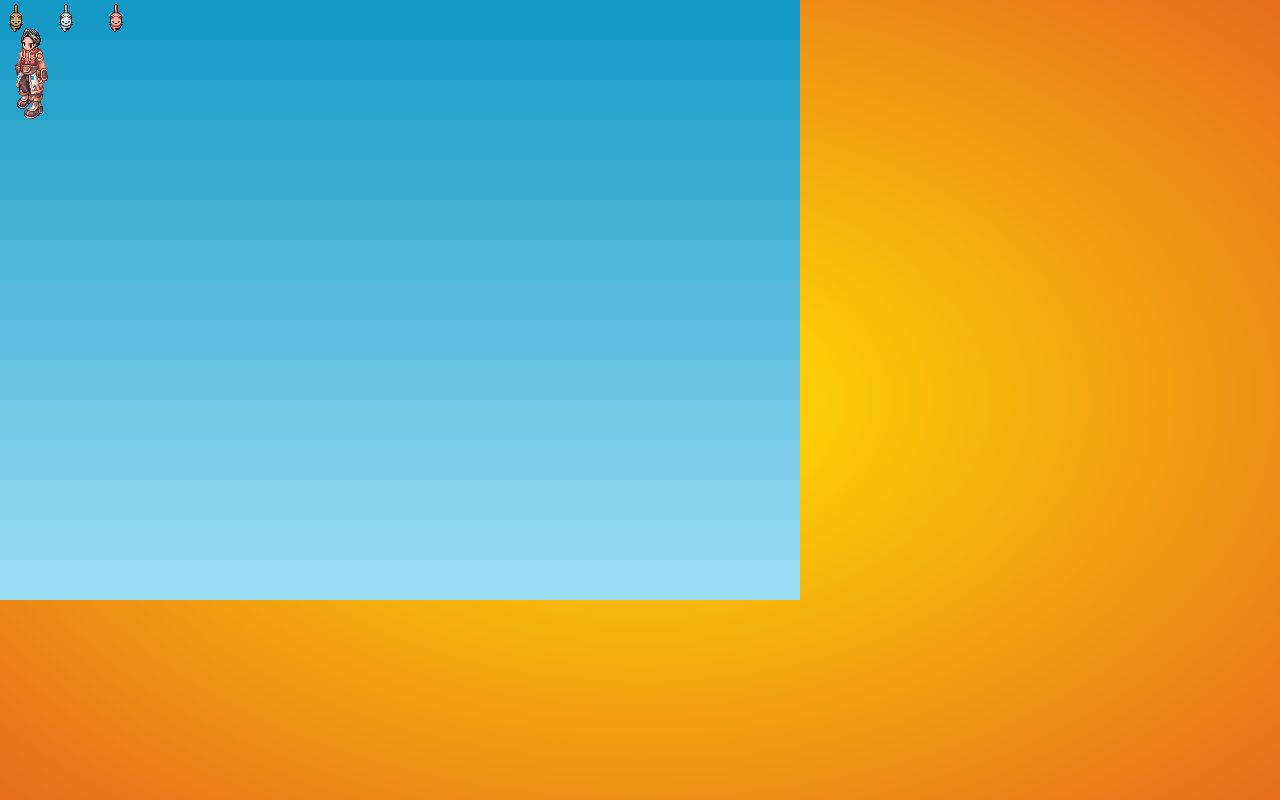
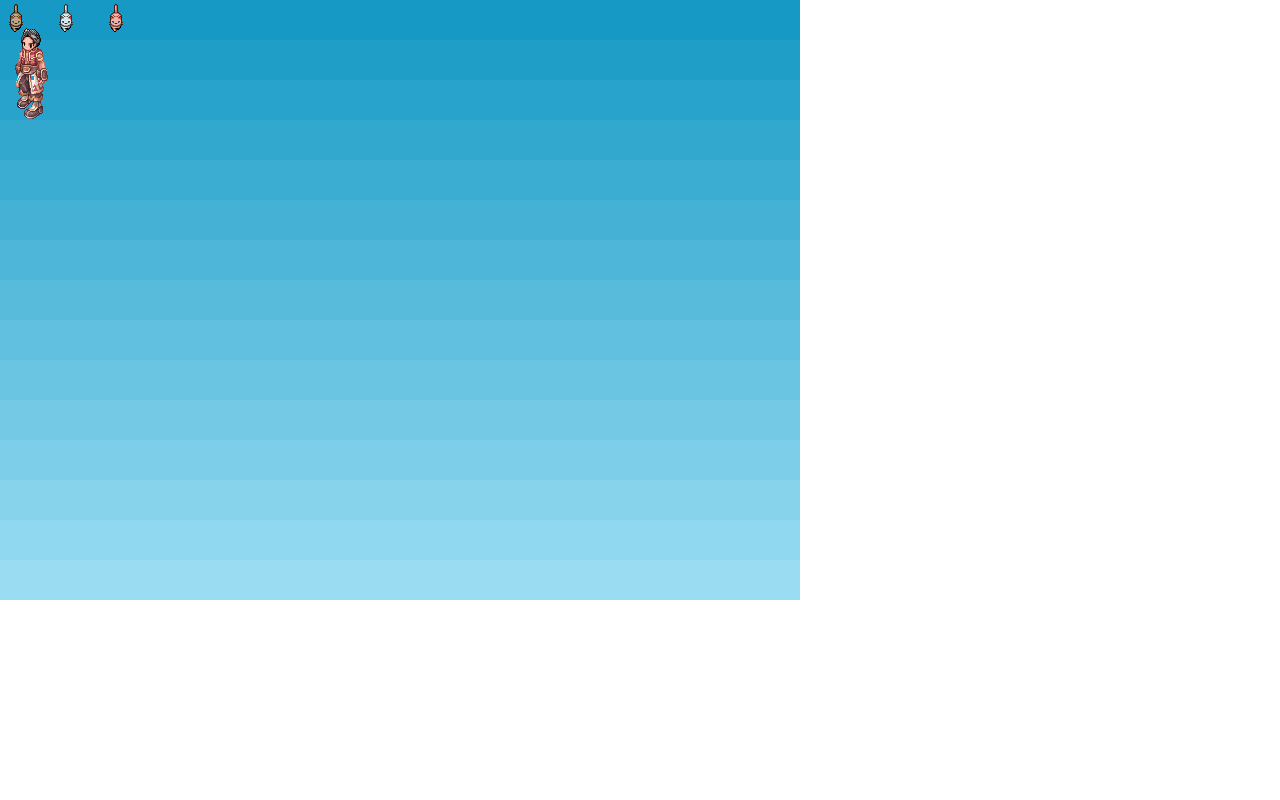
Before and after one commit to NicholasJYee/game, a website: page index.html in a window 1280 px wide. Drawn offline with Linux system fonts and the light colour scheme; animation ran at ten frames a second.

Commit message:
Fixed background

```diff
--- a/assets/stylesheets/index.css
+++ b/assets/stylesheets/index.css
@@ -1,5 +1,4 @@
 canvas {
-    background: radial-gradient(#ffe200, #e66d1e);
   display: block;
   position: absolute;
   top: 0;
```
Lines whose indentation alone changed are shown as unchanged.
